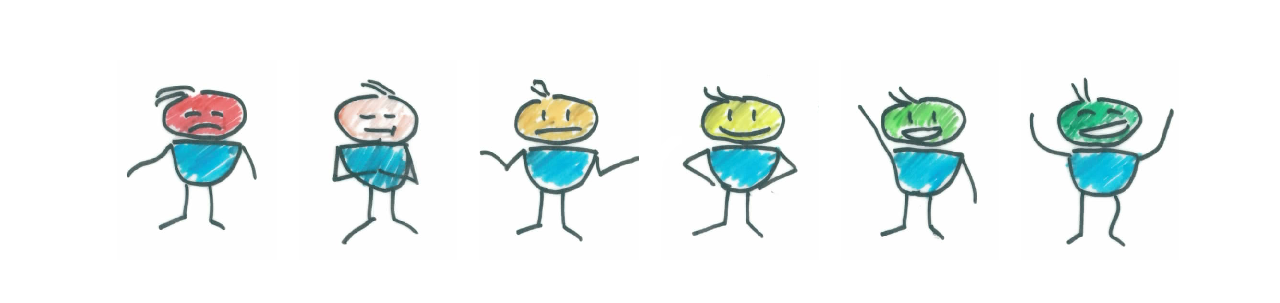
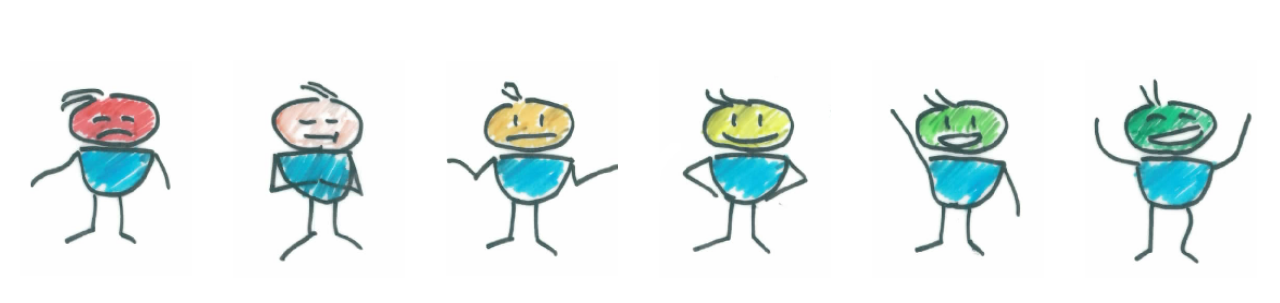
Before and after one commit to Ricardicus/dagsform, a plain HTML site: page index.html in a window 1280 px wide. Shown: the part 145-448 px from the top of the page. Drawn offline with Linux system fonts and the light colour scheme.

Commit message:
Inte lika vid som innan. Anpassar sig till skärmen också

```diff
--- a/index.html
+++ b/index.html
@@ -16,6 +16,13 @@ body {
 td {
 	padding-right: 10px;
 	padding-left: 10px;
+}
+
+table { width:100%; }
+td { width:16%; }
+td img {
+    width:90%;
+    height:auto;
 }
 
 </style>
```
